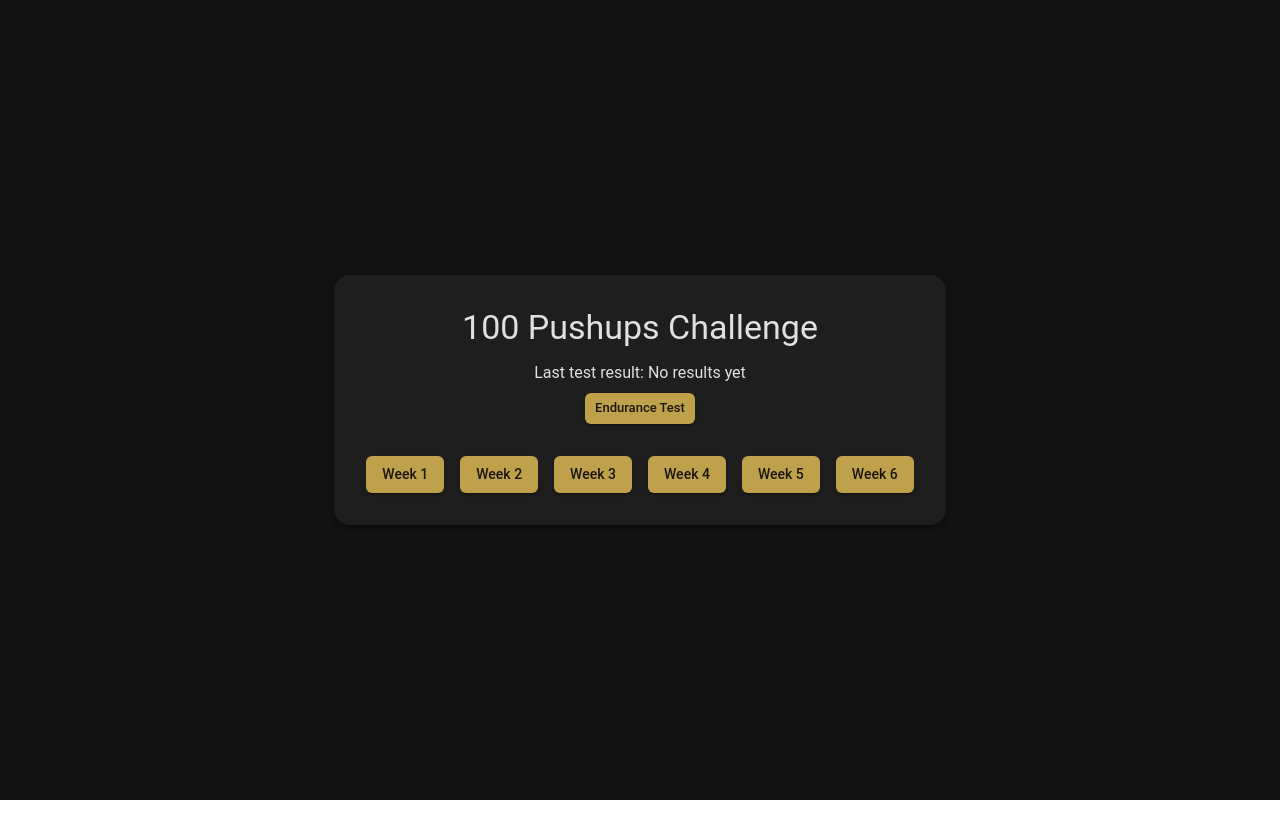
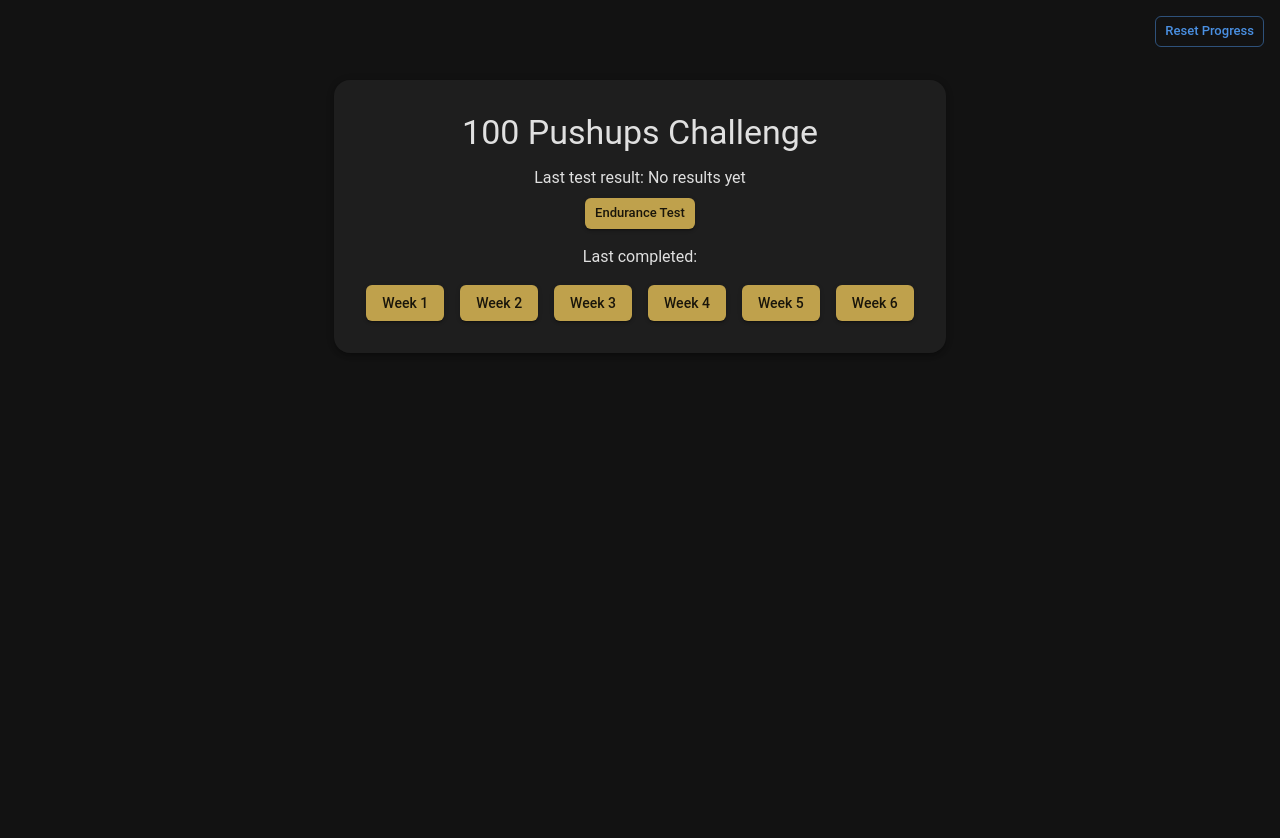
Before and after one commit to celentanoad/100pushups, a React (Vite) app: page / in a window 1280 px wide. Shown: the top 838 px of the page. Before the commit the page ends 800 px from the top, so only its background shows below. Built offline with nearby package versions, Linux system fonts and the light colour scheme.

Commit message:
add completion and highlight features

```diff
--- a/src/App.jsx
+++ b/src/App.jsx
@@ -1,4 +1,4 @@
-import { useState } from 'react';
+import { useEffect, useState } from 'react';
 import { Button, Typography, Box } from '@mui/material';
 import { useTheme } from '@mui/material/styles';
 import TableByWeek from './TableByWeek';
@@ -7,20 +7,77 @@ import { EnduranceTest } from './EnduranceTest';
 function App() {
   const [view, setView] = useState('home');
   const [week, setWeek] = useState(null);
+  const [completed, setCompleted] = useState([]);
   const theme = useTheme();
+
+  useEffect(() => {
+    const storedCompleted = JSON.parse(localStorage.getItem('completed'));
+    if (storedCompleted) {
+      setCompleted(storedCompleted);
+    }
+  }, []);
+
+  useEffect(() => {
+    const handleStorageChange = (event) => {
+      if (event.key === 'completed') {
+        const updatedCompleted = JSON.parse(event.newValue);
+        setCompleted(updatedCompleted);
+      }
+    };
+    window.addEventListener('storage', handleStorageChange);
+
+    return () => {
+      window.removeEventListener('storage', handleStorageChange);
+    };
+  }, []);
+
+  const getLastCompleted = () => {
+    const lastCompleted = completed?.[completed.length - 1];
+    if (lastCompleted) {
+      return `${lastCompleted.week}, ${lastCompleted.day} on ${lastCompleted.date}`
+    }
+    return null;
+  }
+
+  const isWeekCompleted = (week) => {
+    return completed?.find(item => item.week === week && item.day === 'day3');
+  }
 
   return (
     <Box
       sx={{
         display: 'flex',
         alignItems: 'center',
-        justifyContent: 'center',
+        paddingTop: theme.spacing(10),
         flexDirection: 'column',
         height: '100vh',
         width: '100vw',
         backgroundColor: theme.palette.background.default
       }}
     >
+      <Box
+        sx={{
+          position: 'absolute',
+          top: theme.spacing(2),
+          right: theme.spacing(2),
+        }}
+      >
+        <Button
+          variant="outlined"
+          color="secondary"
+          size="small"
+          onClick={() => {
+            if (confirm('Are you sure you want to reset all progress? (Action cannot be undone)')) {
+              localStorage.clear();
+              setCompleted(null);
+            } else {
+              return
+            }
+          }}
+        >
+          Reset Progress
+        </Button>
+      </Box>
       { view === 'home' ? (
       <Box
         sx={{
@@ -43,10 +100,18 @@ function App() {
           <Typography variant="body1">
             Last test result: {JSON.parse(localStorage.getItem('results'))?.slice(-1)?.[0]?.result || 'No results yet'}
           </Typography>
+          { ['week2', 'week4', 'week5'].includes(completed?.[completed.length - 1]?.week) && completed?.[completed.length - 1]?.day === 'day3' &&
+            <Typography variant="body1">
+              Time to retake the endurance test!
+            </Typography>
+          }
           <Button variant="contained" size="small" color="primary" sx={{ marginTop: theme.spacing(1) }} onClick={() => setView('test')}>
             Endurance Test
           </Button>
         </Box>
+        <Typography variant="body1">
+          Last completed: {completed ? getLastCompleted() : 'No sets completed yet'}
+        </Typography>
         <Box
           sx={{
             display: 'flex',
@@ -60,10 +125,10 @@ function App() {
             <Button
               key={weekName}
               variant="contained"
-              color={week === weekName ? 'secondary' : 'primary'}
+              color={isWeekCompleted(weekName) ? "success" : week === weekName ? 'secondary' : 'primary'}
               onClick={() => setWeek(weekName)}
             >
-              {weekName.replace('week', 'Week ')}
+              {weekName.replace('week', 'Week ') + (isWeekCompleted(weekName) ? ' (Completed)' : '')}
             </Button>
           ))}
         </Box>
--- a/src/TableByWeek.jsx
+++ b/src/TableByWeek.jsx
@@ -1,19 +1,21 @@
 import { Button, Paper, Table, TableBody, TableCell, TableContainer, TableHead, TableRow, Typography } from "@mui/material";
-import {weeks} from './reps';
-import { useState } from "react";
+import { weeks } from './reps';
+import { useEffect, useState } from "react";
 
 export default function TableByWeek({ week }) {
   const [day, setDay] = useState('day1');
   const [countdown, setCountdown] = useState(null);
+  const [currentSet, setCurrentSet] = useState(0);
   const dataByWeek = weeks[week];
   const sets = Object.keys(dataByWeek[day].level1).filter(key => key !== "name");
 
   const startTimer = (restTime) => {
     setCountdown(restTime);
     const timer = setInterval(() => {
-      setCountdown(prev => {
+      setCountdown((prev) => {
         if (prev <= 1) {
           clearInterval(timer);
+          setCurrentSet(currentSet + 1);
           return null;
         }
         return prev - 1;
@@ -21,12 +23,32 @@ export default function TableByWeek({ week }) {
     }, 1000);
   };
 
+  useEffect(() => {
+  }, [currentSet]);
+
+  const handleComplete = () => {
+    const lastCompleted = JSON.parse(localStorage.getItem('completed')) || [];
+    const newCompleted = {
+      week: week,
+      day: day,
+      date: new Date().toLocaleDateString()
+    };
+    const updatedCompleted = [...lastCompleted, newCompleted];
+    localStorage.setItem('completed', JSON.stringify(updatedCompleted));
+    setCurrentSet(null);
+  }
+
+  const isDayCompleted = (week, day) => {
+    const completed = JSON.parse(localStorage.getItem('completed')) || [];
+    return completed.some(item => item.week === week && item.day === day);
+  }
+
   return (
     <>
       <div>
-        <Button color={day === 'day1' ? 'secondary' : 'primary'} onClick={() => setDay('day1')}> Day 1 </Button>
-        <Button color={day === 'day2' ? 'secondary' : 'primary'} onClick={() => setDay('day2')}> Day 2 </Button>
-        <Button color={day === 'day3' ? 'secondary' : 'primary'} onClick={() => setDay('day3')}> Day 3 </Button>
+        <Button color={isDayCompleted(week, day) ? 'success' : day === 'day1' ? 'secondary' : 'primary'} onClick={() => setDay('day1')}> Day 1 </Button>
+        <Button color={isDayCompleted(week, day) ? 'success' : day === 'day2' ? 'secondary' : 'primary'} onClick={() => setDay('day2')}> Day 2 </Button>
+        <Button color={isDayCompleted(week, day) ? 'success' : day === 'day3' ? 'secondary' : 'primary'} onClick={() => setDay('day3')}> Day 3 </Button>
       </div>
       <TableContainer component={Paper}>
         <Table size="small">
@@ -42,6 +64,11 @@ export default function TableByWeek({ week }) {
             {sets.map((set, idx) => (
               <TableRow
                 key={set}
+                hover={false}
+                sx={(theme) => ({
+                  backgroundColor: currentSet === idx ? theme.palette.primary.highlight : 'inherit',
+                  border: currentSet === idx ? `3px solid ${theme.palette.primary.main}` : 'none',
+                })}
               >
                 <TableCell component="th" scope="row">
                   {`Set ${idx + 1}`}
@@ -57,9 +84,17 @@ export default function TableByWeek({ week }) {
       <Typography color="primary">
         Rest time: { countdown !== null ? countdown : dataByWeek[day].rest} seconds
       </Typography>
-      <Button variant="contained" color="secondary" onClick={() => startTimer(dataByWeek[day].rest)} disabled={countdown !== null}>
-        {countdown ? 'Resting... ' : 'Start Rest'}
-      </Button>
+      {isDayCompleted(week, day) ?
+        <Typography color="success.main">Day completed!</Typography> :
+        <div>
+          <Button variant="contained" color="secondary" onClick={() => startTimer(dataByWeek[day].rest)} disabled={countdown !== null}>
+          {countdown ? 'Resting... ' : 'Start Rest'}
+          </Button>
+          <Button variant="contained" color="success" onClick={() => handleComplete()} disabled={isDayCompleted(week, day)}>
+            Complete Day
+          </Button>
+        </div>
+      }
     </>
   );
 }
--- a/src/theme.js
+++ b/src/theme.js
@@ -9,6 +9,7 @@ const theme = createTheme({
     },
     primary: {
       main: '#bfa14c', // Gold
+      highlight: '#bfa14c22', // Light gold highlight
     },
     secondary: {
       main: '#4a90e2', // Blue
```
Also changed, not shown: 1 other file (tests, documents, lock files or other folders).
